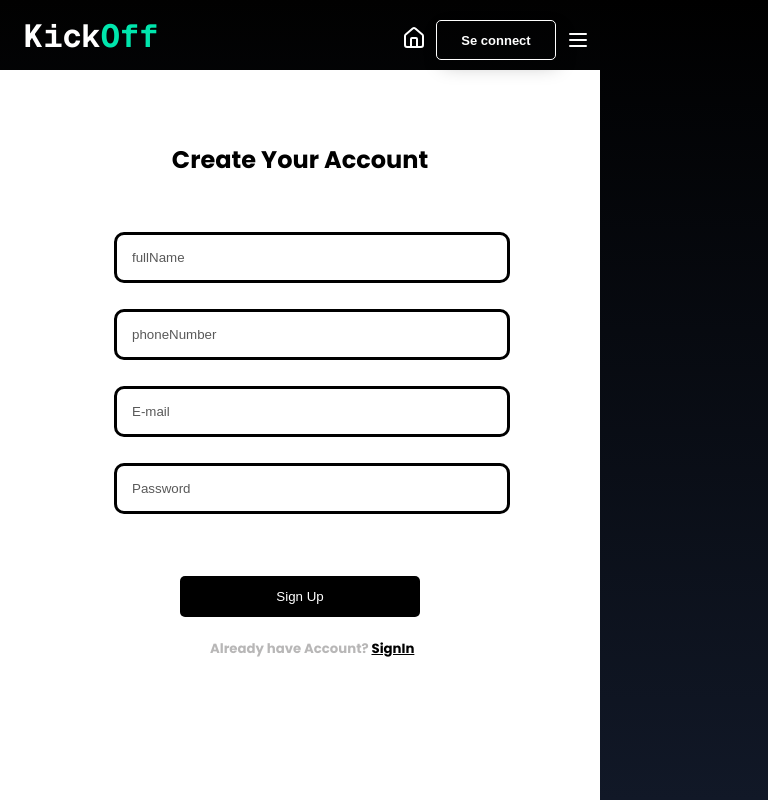
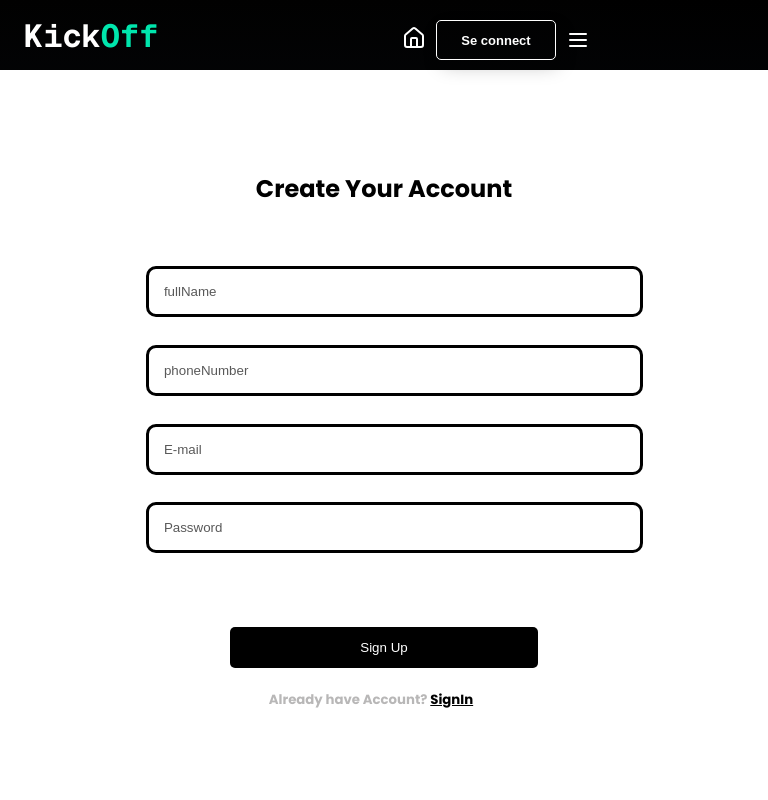
Before and after one commit to MELEK03-afk/CLTN, a React (Vite) app: page /signUp in a window 768 px wide. Shown: the top 800 px of the page. Built offline with nearby package versions, Linux system fonts and the light colour scheme; a web font is replaced by a local one.

Commit message:
New Update

```diff
--- a/src/index.css
+++ b/src/index.css
@@ -590,7 +590,7 @@ body{
   position: relative;
   top: 0;
   display: flex;
-  min-height:120vh;
+  min-height:80vh;
 }
 .backline-2{
   display: none;
@@ -599,7 +599,7 @@ body{
   width: 100%;
   display: flex;
   flex-direction: column;
-  height: 135vh;
+  min-height: 145vh;
   /* background: linear-gradient(to bottom, #f7f3ff, #e3f2ff); */
 }
 .signup h2{
@@ -647,6 +647,69 @@ body{
   border: 3px solid black;
 }
 
+}
+@media (min-width: 768px) and (max-width: 1024px){
+.backline{
+  width:100%;
+  position: relative;
+  top: 0;
+  display: flex;
+  min-height:100vh;
+}
+.backline-2{
+  display: none;
+}
+.signup{
+  width: 100%;
+  display: flex;
+  flex-direction: column;
+  height: 120vh;
+  /* background: linear-gradient(to bottom, #f7f3ff, #e3f2ff); */
+}
+.signup h2{
+  height:5%;
+  margin: 0;
+  position: relative;
+  margin-top: 17%;
+  top: -30px;
+  text-align: none;
+}
+.signup h3{
+  text-align: center;
+  height:4%;
+  margin: 0;
+  margin-top: 2%;
+  color: black;
+  font-weight: 300;
+  text-align: none;
+}
+.signup h4{
+  margin: 0;
+  position: relative;
+  left: 19%;
+  margin-bottom: 10px;
+  margin-top: 10px;
+}
+.inputsignup{
+  width: 60%;
+  margin-left: 19%;
+  margin-top: 1%;
+  padding: 15px;
+  border: 0;
+  border-radius: 10px;
+  transition: all 0.3s;
+  border: 3px solid black;
+}
+.inputsignin{
+  width: 60%;
+  margin-left: 19%;
+  margin-top: 1%;
+  padding: 15px;
+  border: 0;
+  border-radius: 10px;
+  transition: all 0.3s;
+  border: 3px solid black;
+}
 }
 
 
```
